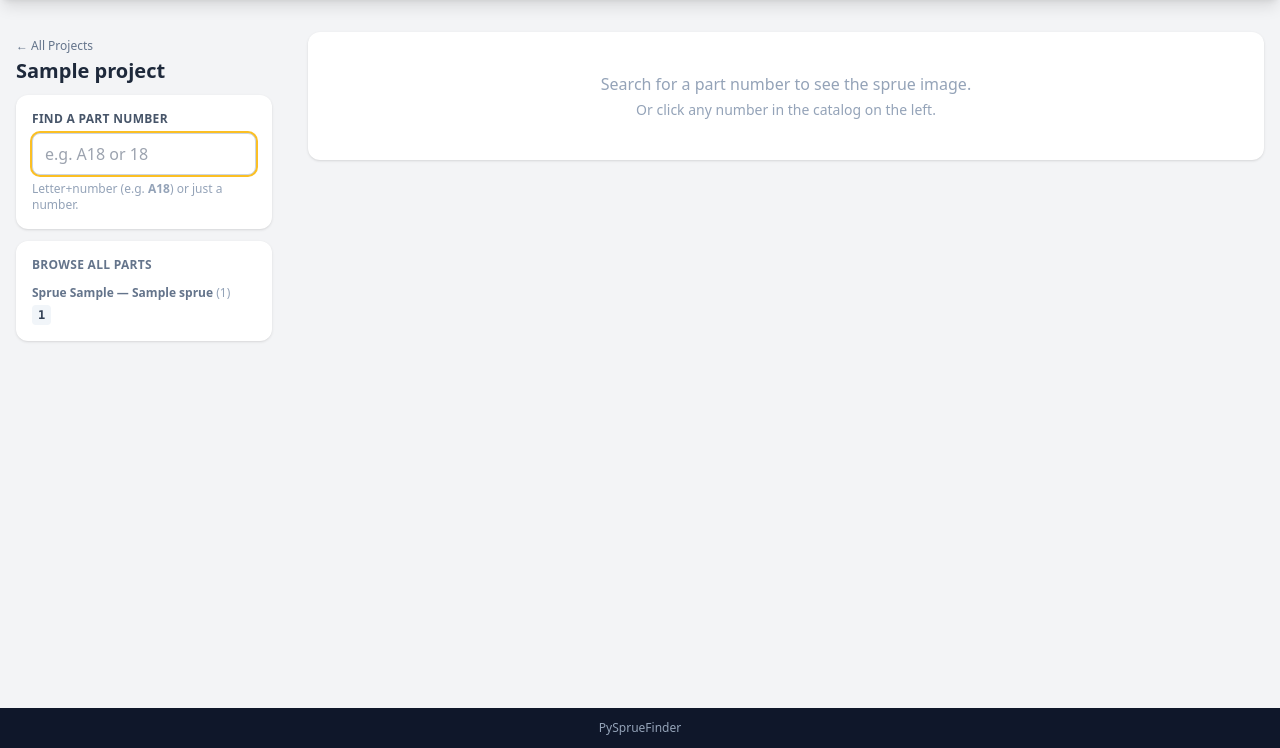
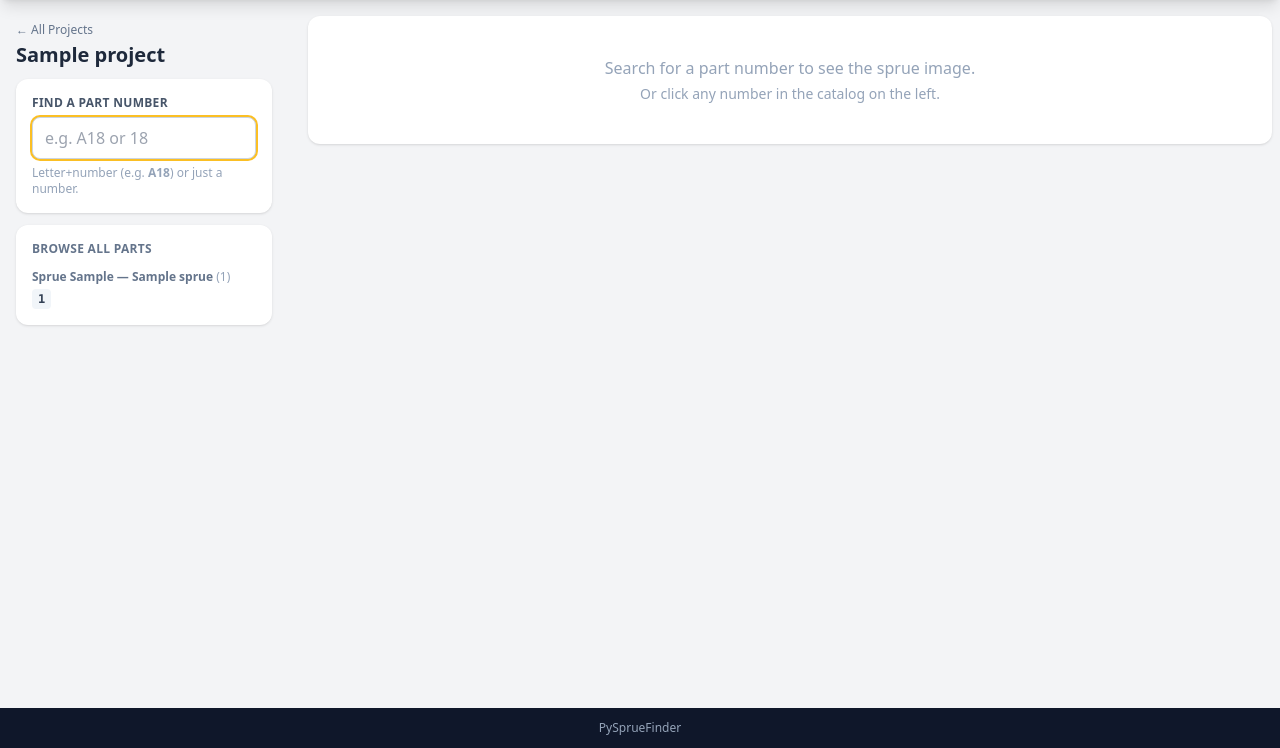
Before and after one commit to oxivanisher/PySprueFinder, a FastAPI app: page /projects/1 in a window 1280 px wide. Shown: the part 52-800 px from the top of the page. Run offline with FastAPI, Linux system fonts and the light colour scheme; tables that the repository leaves empty hold one stand-in row (values such as "Sample post"); some libraries are stand-ins or nearby versions.

Commit message:
Use more screen space

```diff
--- a/app/templates/admin/sprue_edit.html
+++ b/app/templates/admin/sprue_edit.html
@@ -2,7 +2,7 @@
 {% block title %}Edit Sprue {{ sprue.letter }} — PySprueFinder{% endblock %}
 
 {% block content %}
-<div class="flex gap-5 items-start -mx-4 px-0">
+<div class="flex gap-5 items-start -mx-2 px-0">
 
   <!-- ── Left sticky panel ── -->
   <div class="w-72 flex-shrink-0 sticky top-4 flex flex-col px-4"
@@ -162,7 +162,7 @@
   </div>
 
   <!-- ── Right: canvas ── -->
-  <div class="flex-1 min-w-0 pr-4">
+  <div class="flex-1 min-w-0 pr-2">
     <div class="bg-white rounded-xl shadow p-4">
       <div class="relative inline-block w-full" id="canvas-wrapper">
         <img id="sprue-img"
--- a/app/templates/base.html
+++ b/app/templates/base.html
@@ -21,7 +21,7 @@
 <body class="bg-gray-100 min-h-screen flex flex-col">
 
   <nav class="bg-slate-900 text-white shadow-lg">
-    <div class="max-w-7xl mx-auto px-4 py-3 flex items-center justify-between">
+    <div class="max-w-screen-2xl mx-auto px-4 py-3 flex items-center justify-between">
       <a href="/" class="text-xl font-bold text-amber-400 hover:text-amber-300">
         &#9632; PySprueFinder
       </a>
@@ -36,7 +36,7 @@
     </div>
   </nav>
 
-  <main class="flex-1 max-w-7xl mx-auto w-full px-4 py-8">
+  <main class="flex-1 max-w-screen-2xl mx-auto w-full px-2 py-4">
     {% block content %}{% endblock %}
   </main>
 
--- a/app/templates/project_view.html
+++ b/app/templates/project_view.html
@@ -2,7 +2,7 @@
 {% block title %}{{ project.name }} — PySprueFinder{% endblock %}
 
 {% block content %}
-<div class="flex gap-5 items-start -mx-4 px-0">
+<div class="flex gap-5 items-start -mx-2 px-0">
 
   <!-- ── Left sticky panel ── -->
   <div class="w-72 flex-shrink-0 sticky top-4 flex flex-col px-4"
@@ -69,7 +69,7 @@
   </div>
 
   <!-- ── Right results area ── -->
-  <div class="flex-1 min-w-0 pr-4">
+  <div class="flex-1 min-w-0 pr-2">
     <div id="search-results" class="space-y-6"></div>
     <div id="no-results" class="hidden bg-white rounded-xl shadow p-8 text-center text-slate-500">
       No parts found matching your search.
```
